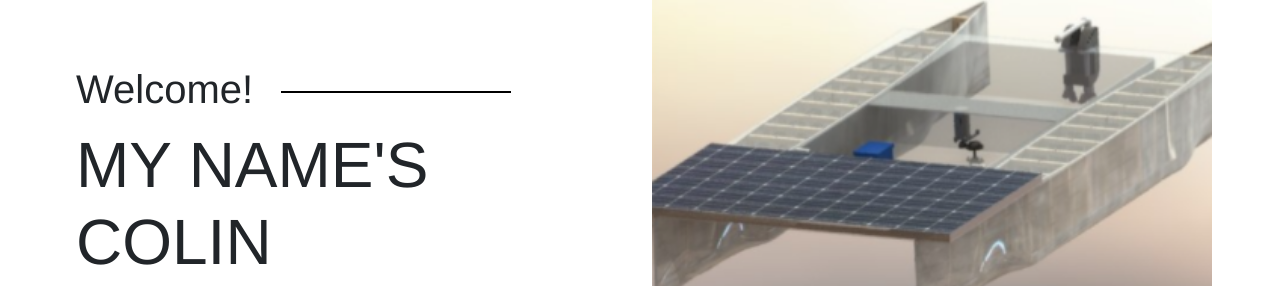
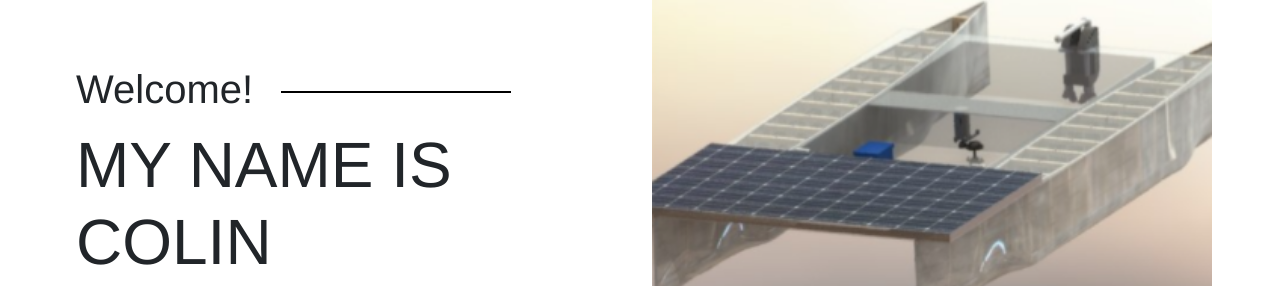
Before and after one commit to cnoronha/cnoronha.github.io, a plain HTML site: page index.html in a window 1280 px wide. Shown: the part 294-580 px from the top of the page. Drawn offline with Linux system fonts and the light colour scheme.

Commit message:
Updated Resume

```diff
--- a/index.html
+++ b/index.html
@@ -75,7 +75,7 @@
           <div class="row">
             <div class="col-lg-6 col-md-12 site-title">
               <h3 class="title-text">Welcome!</h3>
-              <h1 class="text-title text-uppercase">My Name's Colin</h1>
+              <h1 class="text-title text-uppercase">My Name Is Colin</h1>
               <h4 class="title-text text-uppercase">Mechanical Engineer - Focus in Controls</h4>
               <div class="site-buttons">
                 <div class="d-flex flex-row flex-wrap">
```
Also changed, not shown: 1 other file.
